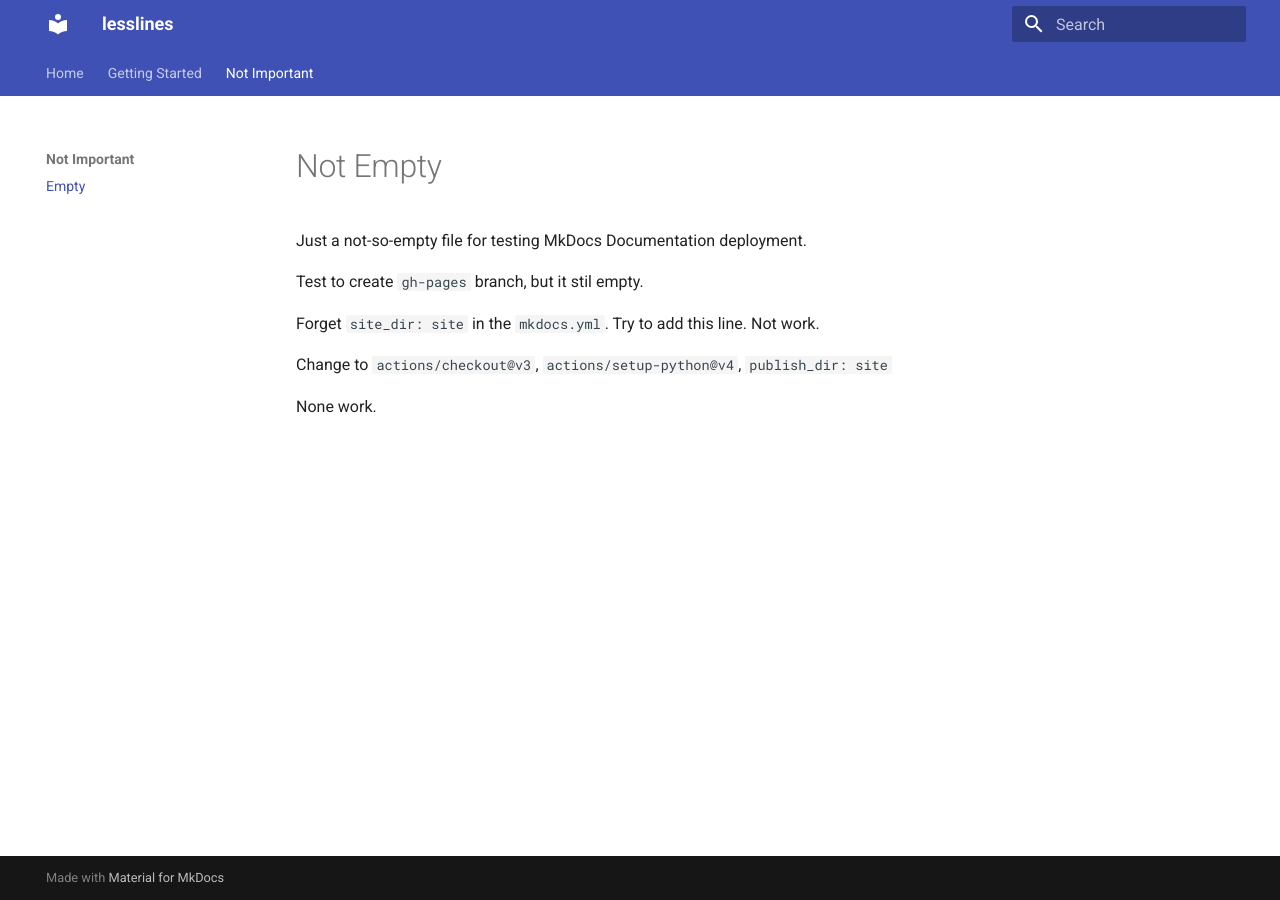
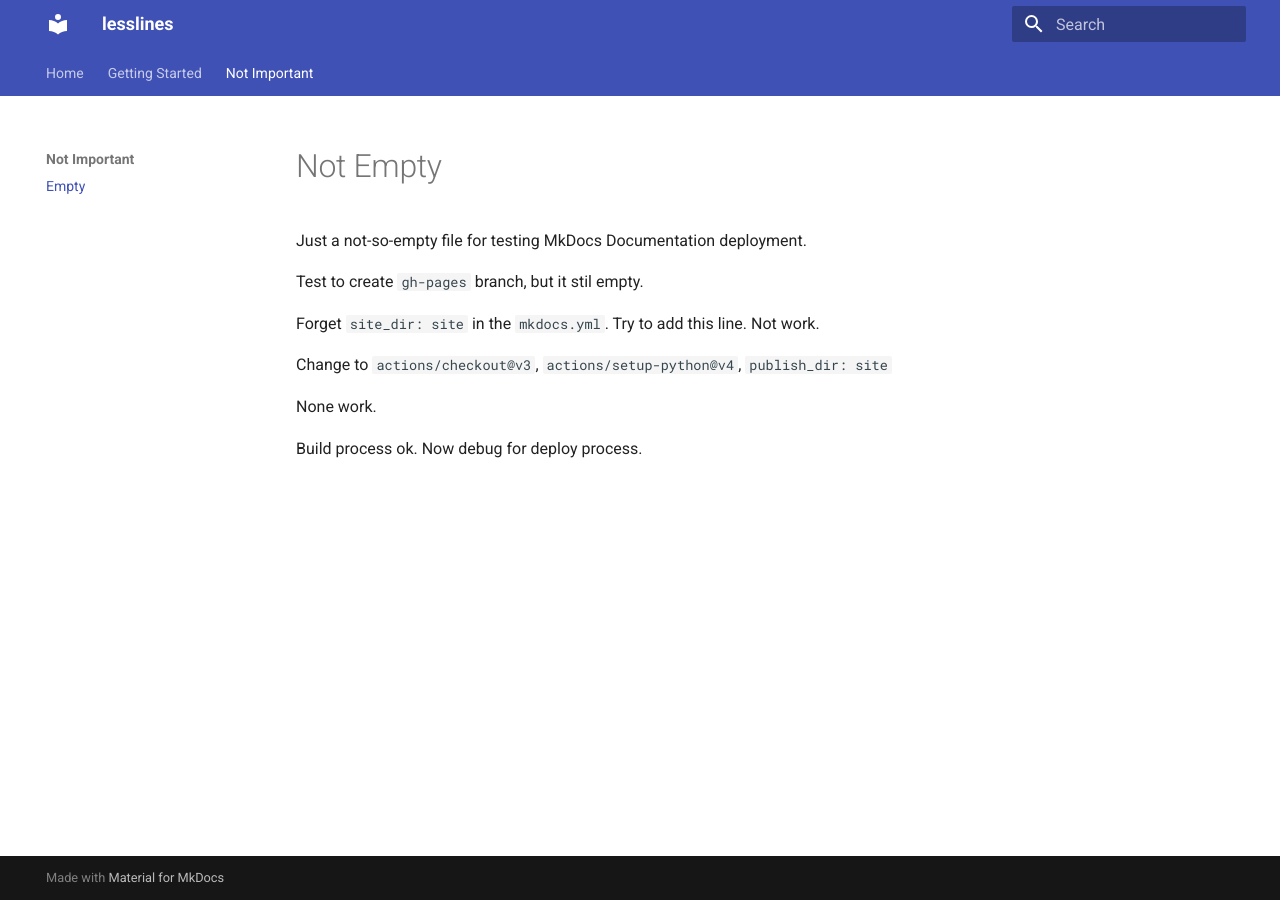
Before and after one commit to dudung/lesslines, an MkDocs documentation site: the page built from docs/empty.md, in a window 1280 px wide. Built offline with MkDocs 1.6.1 and Material for MkDocs 9.7.7, drawn with Linux system fonts in a browser that asks for light colours.

Commit message:
update docs

```diff
--- a/docs/empty.md
+++ b/docs/empty.md
@@ -9,3 +9,5 @@ Forget `site_dir: site` in the `mkdocs.yml`. Try to add this line. Not work.
 Change to `actions/checkout@v3`, `actions/setup-python@v4`, `publish_dir: site`
 
 None work.
+
+Build process ok. Now debug for deploy process.
```
